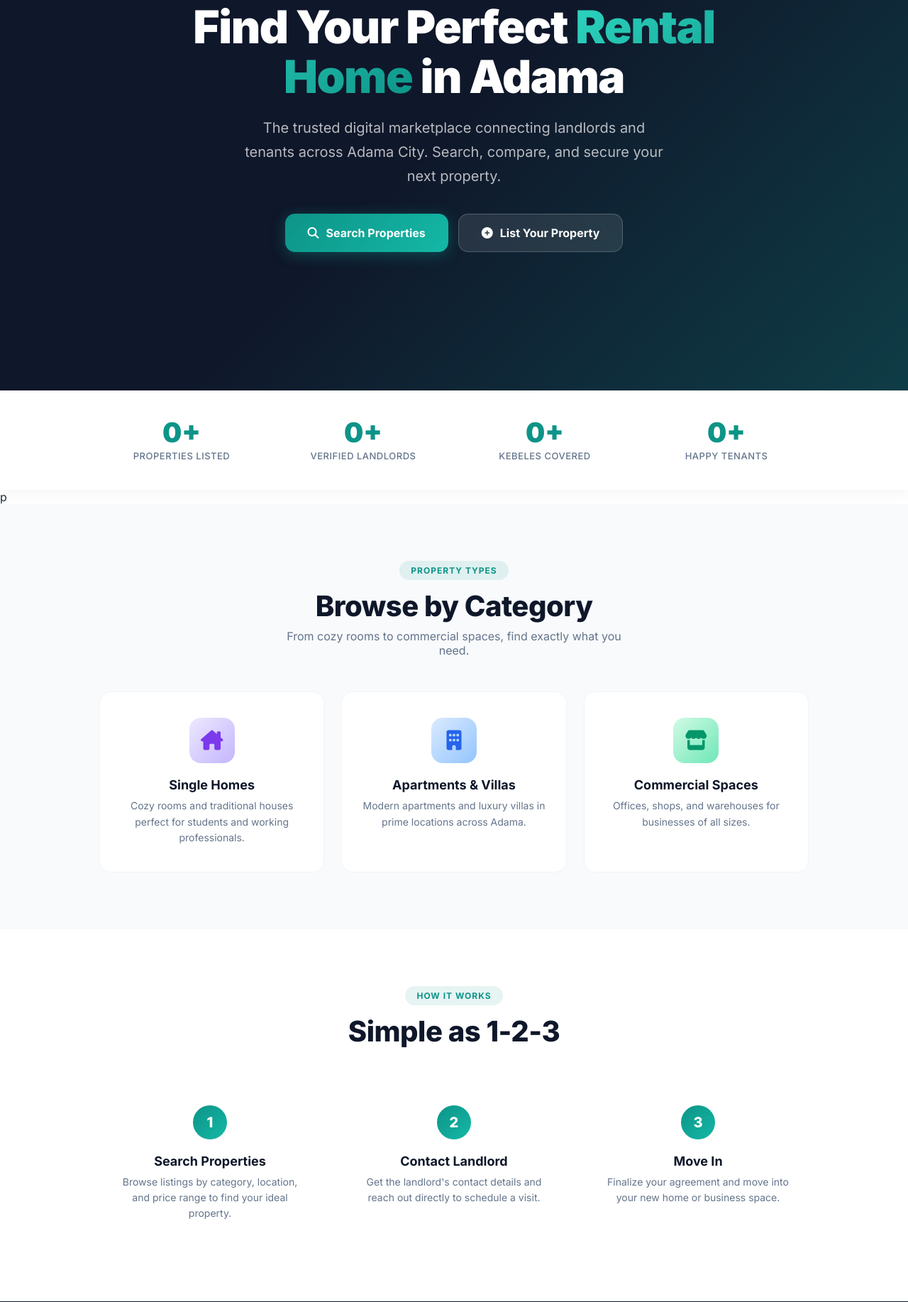
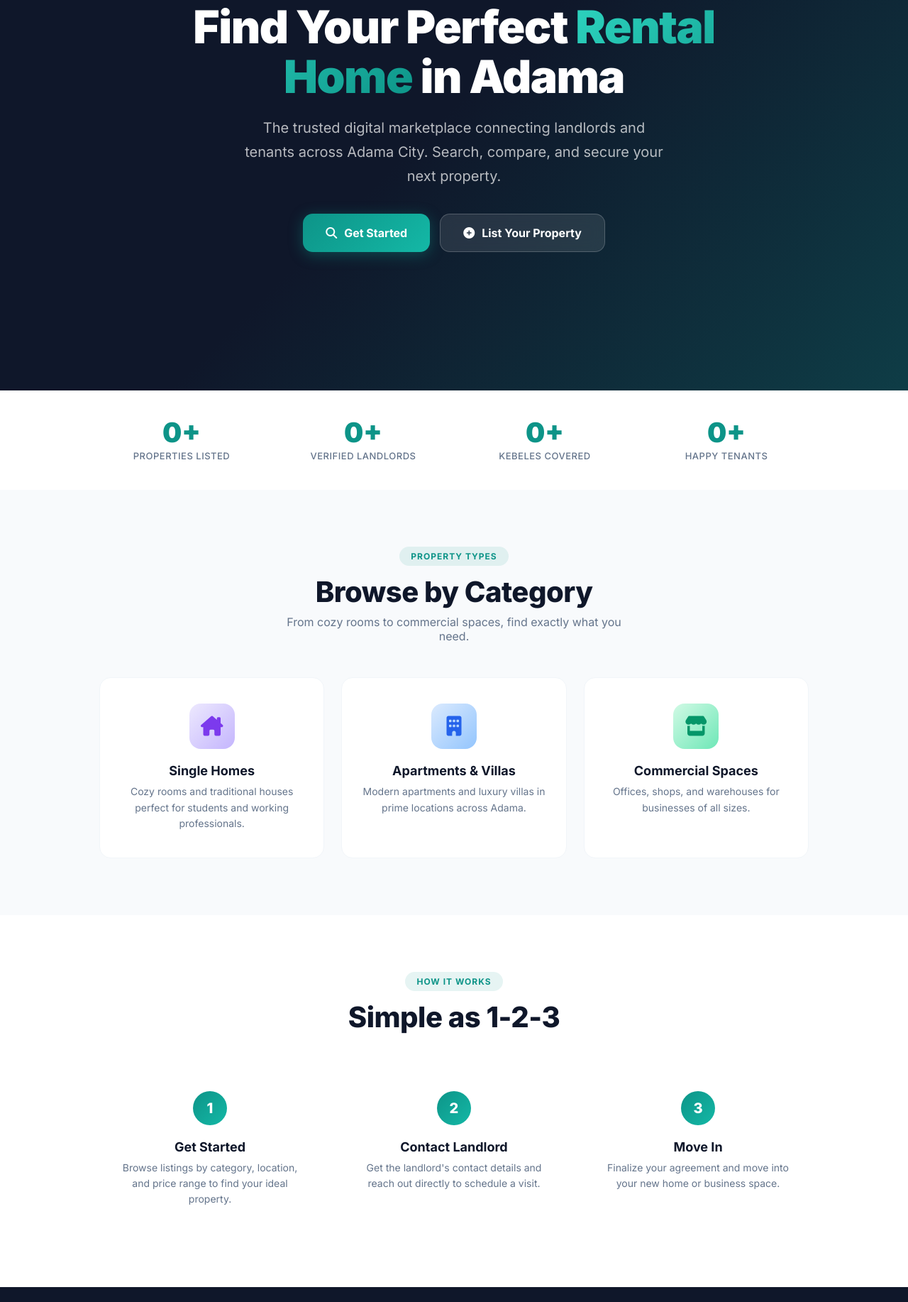
Before and after one commit to gech4332/udmp_adama_rental_house, a PHP site: page /Home.php in a window 1280 px wide. Shown: the part 250-2084 px from the top of the page at 71% size. Run offline with PHP 8.4, Linux system fonts and the light colour scheme; data that the repository does not hold is empty.

Commit message:
refactor: update call-to-action text in hero section

```diff
--- a/Home.php
+++ b/Home.php
@@ -160,7 +160,7 @@ body{font-family:'Inter',system-ui,-apple-system,sans-serif;color:#1e293b;overfl
         <h1>Find Your Perfect <span>Rental Home</span> in Adama</h1>
         <p>The trusted digital marketplace connecting landlords and tenants across Adama City. Search, compare, and secure your next property.</p>
         <div class="hero-actions">
-            <a href="index.php" class="btn-hero btn-hero-primary"><i class="fas fa-search"></i> Search Properties</a>
+            <a href="index.php" class="btn-hero btn-hero-primary"><i class="fas fa-search"></i> Get Started</a>
             <a href="<?php echo isset($_SESSION['user_id']) ? 'post_house.php' : 'register.php'; ?>" class="btn-hero btn-hero-secondary"><i class="fas fa-plus-circle"></i> List Your Property</a>
         </div>
     </div>
@@ -174,7 +174,7 @@ body{font-family:'Inter',system-ui,-apple-system,sans-serif;color:#1e293b;overfl
         <div class="stat-item"><h3><?php echo $total_tenants ?>+</h3><p>Happy Tenants</p></div>
     </div>
 </section>
-p
+
 <section class="categories">
     <div class="section-header">
         <div class="tag">Property Types</div>
@@ -208,7 +208,7 @@ p
     <div class="steps-grid">
         <div class="step">
             <div class="step-number">1</div>
-            <h3>Search Properties</h3>
+            <h3>Get Started</h3>
             <p>Browse listings by category, location, and price range to find your ideal property.</p>
         </div>
         <div class="step">
```
